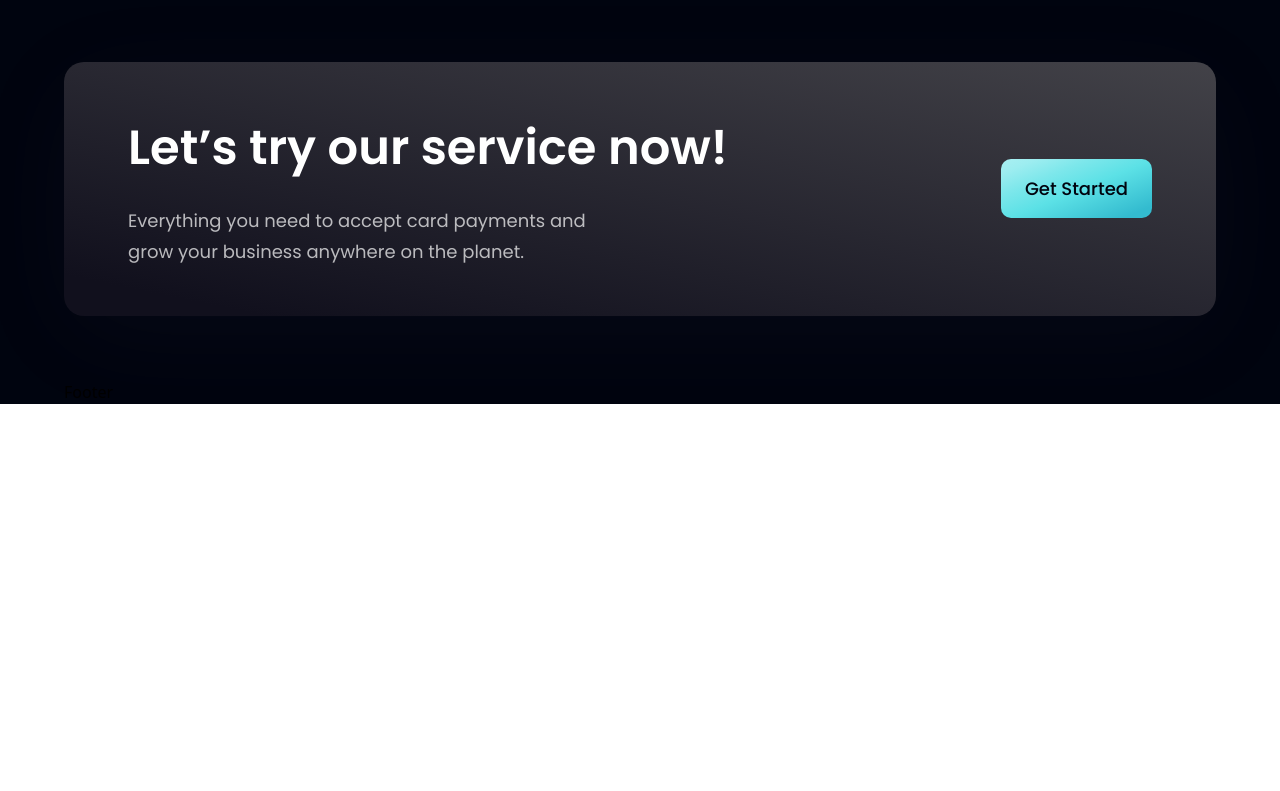
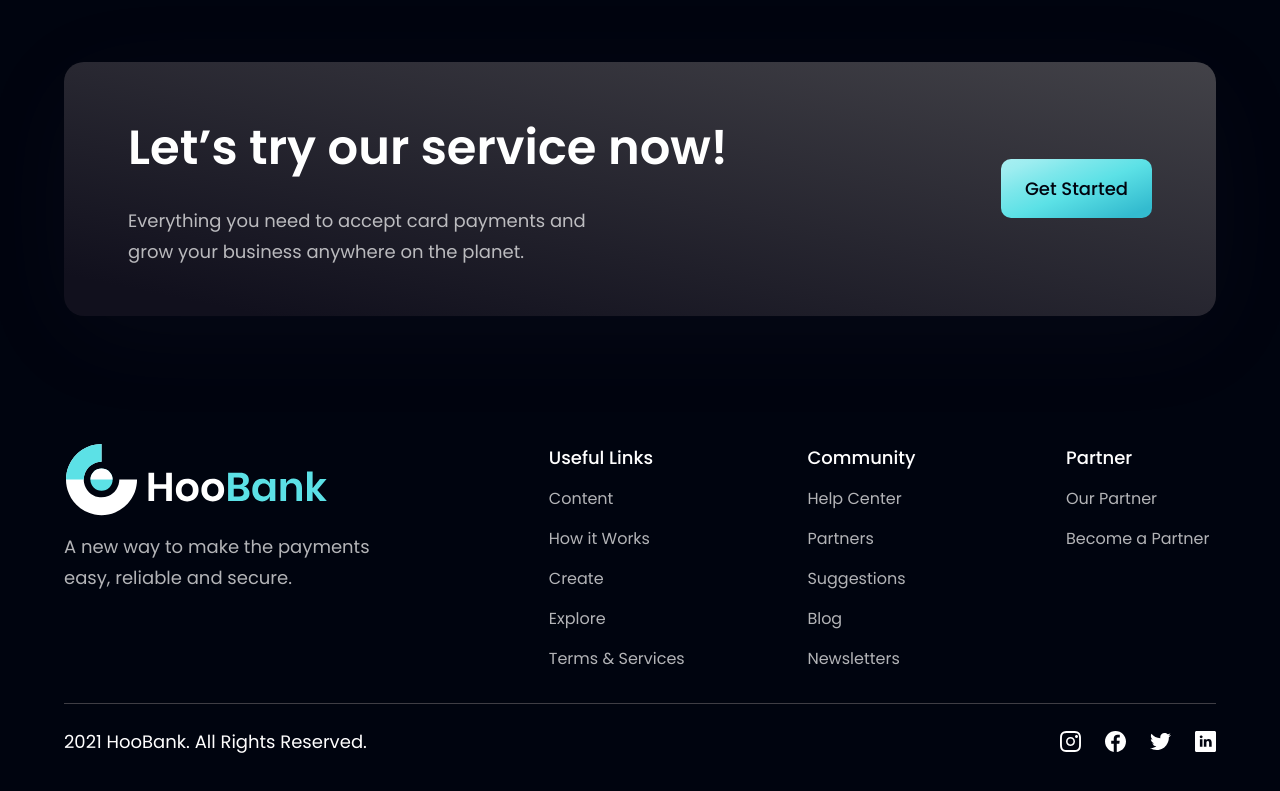
Before and after one commit to sajithkavishan/portfolio-react, a React (Vite) app in the folder bank_modern_app/: page / in a window 1280 px wide. Shown: the part 4082-4873 px from the top of the page. Before the commit the page ends 4486 px from the top, so only its background shows below. Built offline with nearby package versions, Linux system fonts and the light colour scheme.

Commit message:
coded footer

```diff
--- a/bank_modern_app/src/components/Footer.jsx
+++ b/bank_modern_app/src/components/Footer.jsx
@@ -1,9 +1,58 @@
-import React from 'react'
+import styles from '../style';
+import {logo} from '../assets';
+import {footerLinks, socialMedia} from '../constants';
 
-const Footer = () => {
-  return (
-    <div>Footer</div>
+const Footer = () =>  (
+
+    <section className={`${styles.flexCenter} ${styles.paddingY} flex-col`}>
+      <div className={`${styles.flexStart} md:flex-row flex-col mb-8 w-full`}>
+        <div className="flex-1 flex-col justify-start mr-10">
+          <img src={logo} alt="Hoobank"
+          className="w-[266px] h-[72px] object-contain" />
+          <p className={`${styles.paragraph} max-w-[310px] mt-4`}>
+            A new way to make the payments easy, reliable and secure.
+          </p>
+        </div>
+
+        <div className="flex-[1.5] w-full flex flex-row justify-between flex-wrap md:mt-0 mt-10">
+          {footerLinks.map((footerLink) => (
+            <div key={footerLink.key} className="flex flex-col ss:my-0 my-4 min-w-[150px]">
+              <h4 className="font-poppins font-medium text-[18px] leading-[27px] text-white">
+                {footerLink.title}
+              </h4>
+              <ul className="list-none mt-4">
+                {footerLink.links.map((Link, index) =>(
+                  <li key={Link.name} className={`font-poppins font-normal text-[16px] leading-[24px] text-dimWhite hover:text-secondary cursor-pointer ${index !== footerLink.links.length - 1 ? 'mb-4' : 'mb-0'}`}>
+                    {Link.name}
+                  </li>
+                ))}
+              </ul>
+            </div>
+          ))}
+        </div>
+
+      </div>
+
+      <div className="w-full flex justify-between items-center md:flex-row flex-col pt-6 border-t-[1px] border-t-[#3F3E45]">
+        <p  className="font-poppins font-normal text-center text-[18px] leading-[27px] text-white">
+          2021 HooBank. All Rights Reserved.
+        </p>
+
+        <div className="flex flex-row md:mt-0 mt-6">
+          {socialMedia.map((social, index) => (
+            <img
+              key={social.id}
+              src={social.icon}
+              alt={social.icon}
+              className={`w-[21px] h-[21px] object-contain cursor-pointer ${index !== socialMedia.length -1 ? 'mr-6' : 'mr-0'}`}
+            />
+          ))}
+        </div>
+      </div>
+
+    </section>
+
   )
-}
+
 
 export default Footer
```
